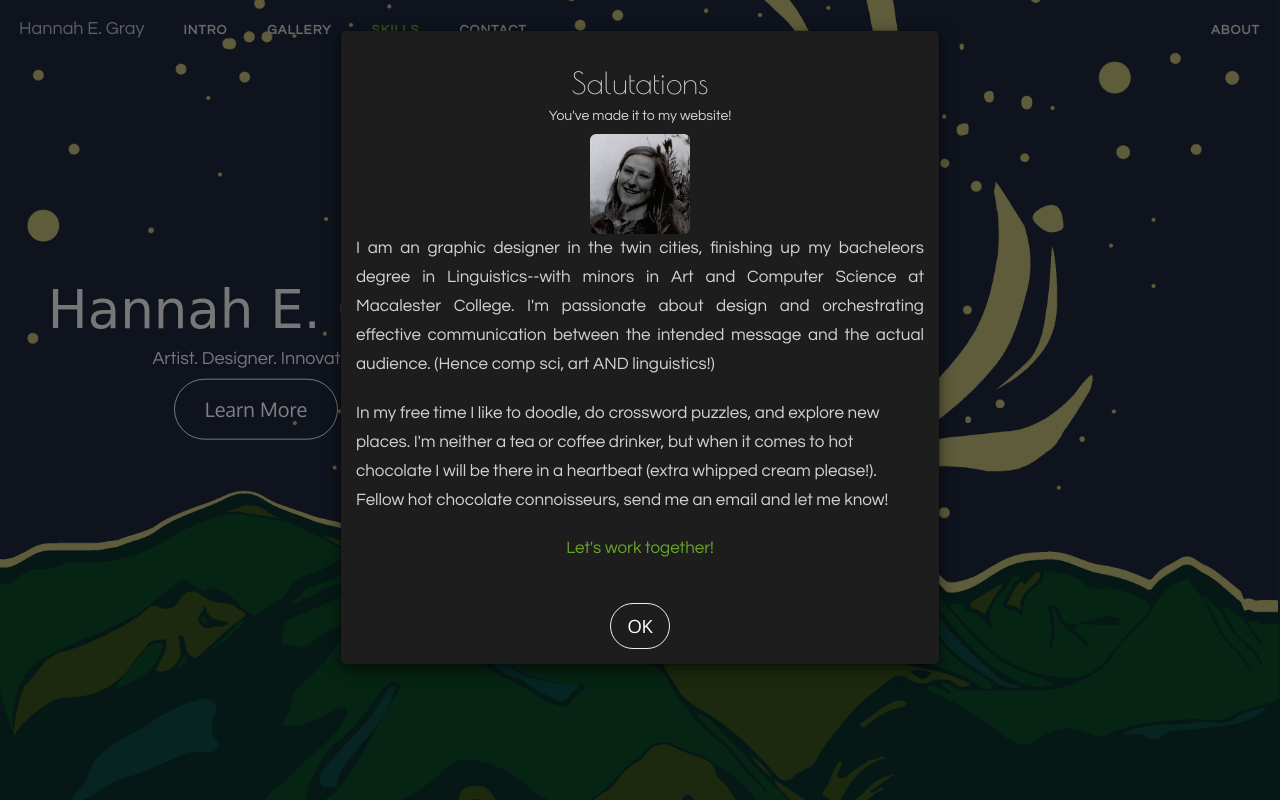
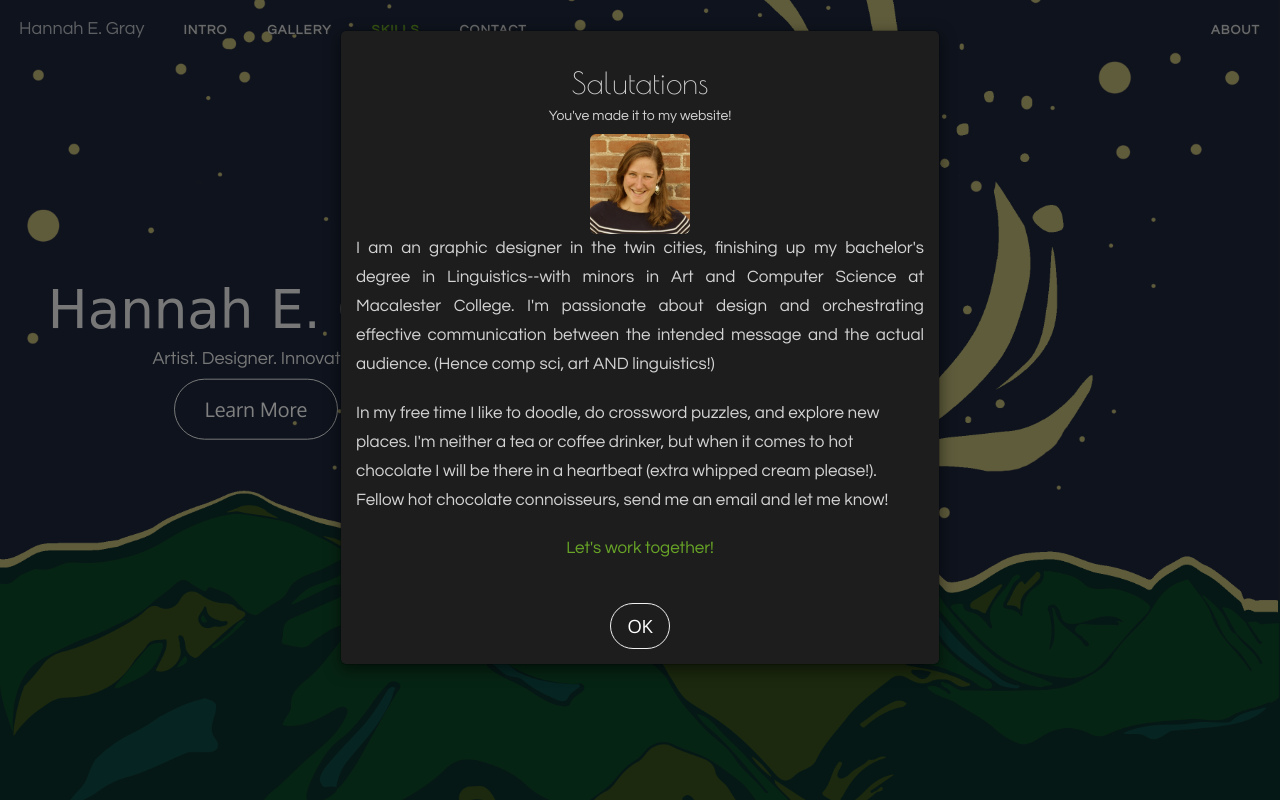
Before and after one commit to hannahegray/hannahegray.github.io, a plain HTML site: page index.html in a window 1280 px wide. Both pictures are taken after a click on the link "ABOUT". Shown: the top 800 px of the page. Drawn offline with nearby package versions, Linux system fonts and the light colour scheme; files whose address does not match are found by name; a web font is replaced by a local one.

Commit message:
updated profile picture and spelling edits

```diff
--- a/index.html
+++ b/index.html
@@ -258,9 +258,9 @@
         		<h5 class="text-center">
         		   You've made it to my website!
         		</h5>
-                 <img src="Smiles_and_WeedsPNG.png", class = "img-rounded center-block" alt = "myself", width="100" height="100">
+                 <img src="me.jpeg", class = "img-rounded center-block" alt = "myself", width="100" height="100">
         		<p class="text-justify">
-        			I am an graphic designer in the twin cities, finishing up my bacheleors degree in Linguistics--with minors in Art and Computer Science at Macalester College. I'm passionate about design and orchestrating effective communication between the intended message and the actual audience. (Hence comp sci, art AND linguistics!) </p>
+        			I am an graphic designer in the twin cities, finishing up my bachelor's degree in Linguistics--with minors in Art and Computer Science at Macalester College. I'm passionate about design and orchestrating effective communication between the intended message and the actual audience. (Hence comp sci, art AND linguistics!) </p>
         			<p>In my free time I like to doodle, do crossword puzzles, and explore new places. I'm neither a tea or coffee drinker, but when it comes to hot chocolate I will be there in a heartbeat (extra whipped cream please!). Fellow hot chocolate connoisseurs, send me an email and let me know!</p>
         		<p class="text-center"><a href="contact.html">Let's work together!</a></p>
         		<br/>
```
Also changed, not shown: me.jpeg (added), 1 other file.
